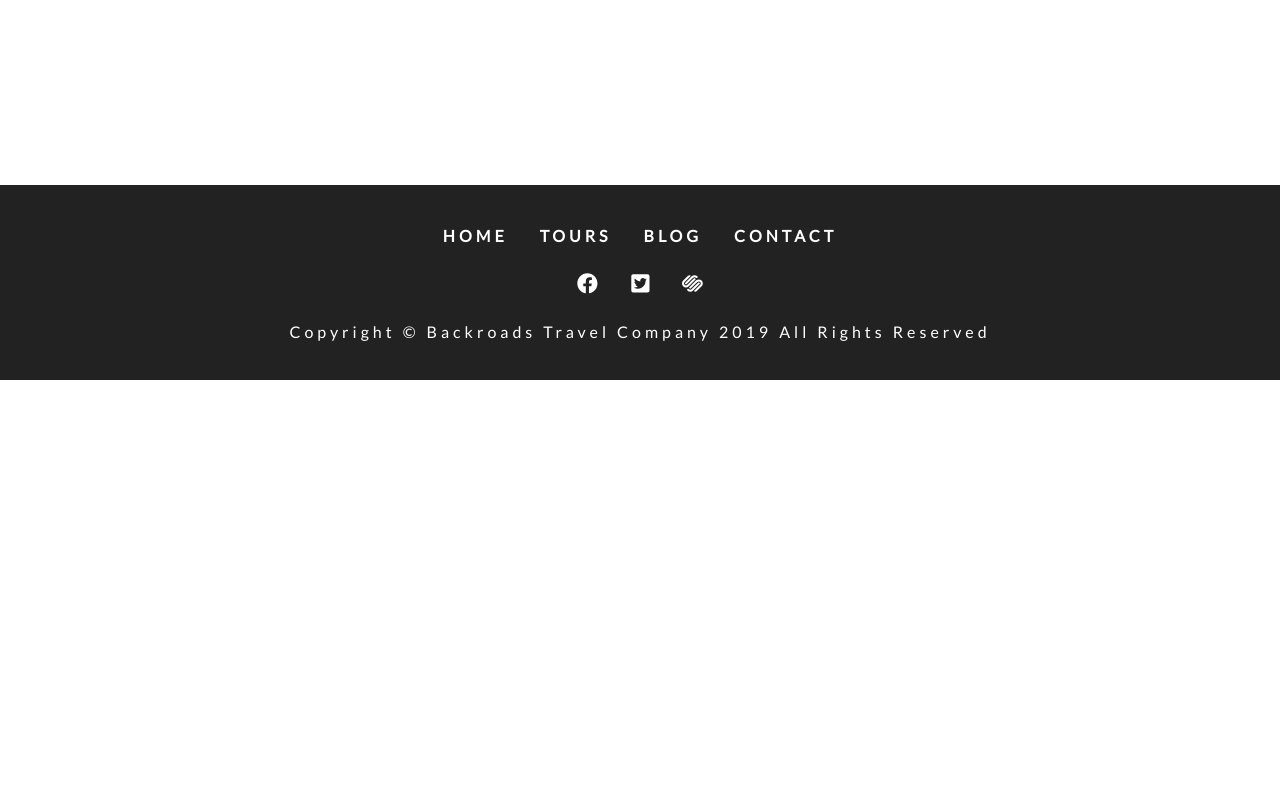
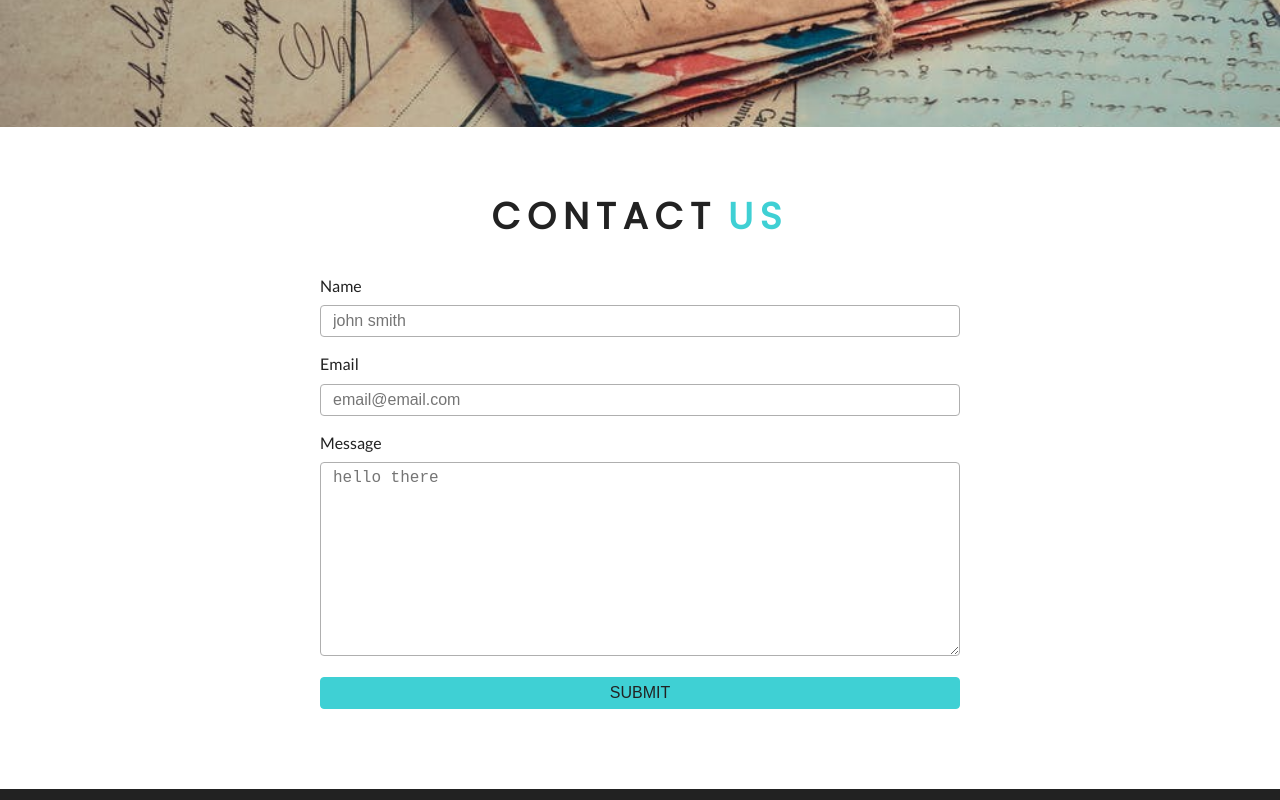
Before and after one commit to FromZeroToCicero/gatsby-backroads, a Gatsby site: page /contact in a window 1280 px wide. Shown: the part 420-1220 px from the top of the page. Before the commit the page ends 800 px from the top, so only its background shows below. Built offline with nearby package versions, Linux system fonts and the light colour scheme; Gatsby itself is replaced by a stand-in of ours.

Commit message:
Added contact form + page transitions + connect with contentful

```diff
--- a/gatsby-config.js
+++ b/gatsby-config.js
@@ -3,6 +3,9 @@
  *
  * See: https://www.gatsbyjs.org/docs/gatsby-config/
  */
+require("dotenv").config({
+  path: `.env.${process.env.NODE_ENV}`,
+});
 
 module.exports = {
   /* Your site config here */
@@ -20,7 +23,15 @@ module.exports = {
         path: `${__dirname}/src/images`,
       },
     },
+    {
+      resolve: "gatsby-source-contentful",
+      options: {
+        spaceId: process.env.CONTENTFUL_SPACEID,
+        accessToken: process.env.CONTENTFUL_ACCESS_TOKEN,
+      },
+    },
     `gatsby-plugin-styled-components`,
+    `gatsby-plugin-transition-link`,
     `gatsby-transformer-sharp`,
     `gatsby-plugin-sharp`,
   ],
--- a/package.json
+++ b/package.json
@@ -19,8 +19,11 @@
     "gatsby-image": "^2.2.19",
     "gatsby-plugin-sharp": "^2.2.22",
     "gatsby-plugin-styled-components": "^3.1.5",
+    "gatsby-plugin-transition-link": "^1.13.0",
+    "gatsby-source-contentful": "^2.1.36",
     "gatsby-source-filesystem": "^2.1.22",
     "gatsby-transformer-sharp": "^2.2.14",
+    "gsap": "^2.1.3",
     "react": "^16.9.0",
     "react-dom": "^16.9.0",
     "react-icons": "^3.7.0",
--- /dev/null
+++ b/src/components/Contact/Contact.js
@@ -0,0 +1,54 @@
+import React from "react";
+import Title from "../Title";
+import styles from "../../styles/contact.module.css";
+
+const Contact = () => {
+  return (
+    <section className={styles.contact}>
+      <Title title="contact" subtitle="us" />
+      <div className={styles.center}>
+        <form
+          className={styles.form}
+          action="https://formspree.io/wannabegeek@gmail.com"
+          method="POST"
+        >
+          <div>
+            <label htmlFor="name">Name</label>
+            <input
+              type="text"
+              name="name"
+              id="name"
+              className={styles.formControl}
+              placeholder="john smith"
+            />
+          </div>
+          <div>
+            <label htmlFor="email">Email</label>
+            <input
+              type="email"
+              name="email"
+              id="email"
+              className={styles.formControl}
+              placeholder="email@email.com"
+            />
+          </div>
+          <div>
+            <label htmlFor="message">Message</label>
+            <textarea
+              name="message"
+              id="message"
+              rows="10"
+              className={styles.formControl}
+              placeholder="hello there"
+            ></textarea>
+          </div>
+          <div>
+            <input type="submit" value="Submit" className={styles.submit} />
+          </div>
+        </form>
+      </div>
+    </section>
+  );
+};
+
+export default Contact;
--- a/src/components/Footer.js
+++ b/src/components/Footer.js
@@ -1,5 +1,5 @@
 import React from "react";
-import { Link } from "gatsby";
+import AniLink from "gatsby-plugin-transition-link/AniLink";
 import styles from "../styles/footer.module.css";
 import links from "../constants/links";
 import socialIcons from "../constants/social-icons";
@@ -10,9 +10,9 @@ const Footer = () => {
       <div className={styles.links}>
         {links.map((item, index) => {
           return (
-            <Link key={index} to={item.path}>
+            <AniLink fade key={index} to={item.path}>
               {item.text}
-            </Link>
+            </AniLink>
           );
         })}
       </div>
--- a/src/components/Navbar.js
+++ b/src/components/Navbar.js
@@ -1,8 +1,8 @@
 import React, { useState } from "react";
 import styles from "../styles/navbar.module.css";
 import { FaAlignRight } from "react-icons/fa";
-import { Link } from "gatsby";
 import links from "../constants/links";
+import AniLink from "gatsby-plugin-transition-link/AniLink";
 import socialIcons from "../constants/social-icons";
 import logo from "../images/logo.svg";
 
@@ -32,7 +32,9 @@ const Navbar = () => {
           {links.map((item, index) => {
             return (
               <li key={index}>
-                <Link to={item.path}>{item.text}</Link>
+                <AniLink fade to={item.path}>
+                  {item.text}
+                </AniLink>
               </li>
             );
           })}
--- a/src/pages/404.js
+++ b/src/pages/404.js
@@ -1,17 +1,17 @@
 import React from "react";
 import Layout from "../components/Layout";
 import styles from "../styles/error.module.css";
-import { Link } from "gatsby";
 import Banner from "../components/Banner";
+import AniLink from "gatsby-plugin-transition-link/AniLink";
 
 const ErrorPage = () => {
   return (
     <Layout>
       <header className={styles.error}>
         <Banner title="Oops it's a dead end">
-          <Link to="/" className="btn-white">
+          <AniLink fade to="/" className="btn-white">
             Back to home page
-          </Link>
+          </AniLink>
         </Banner>
       </header>
     </Layout>
--- a/src/pages/contact.js
+++ b/src/pages/contact.js
@@ -1,8 +1,28 @@
 import React from "react";
+import { graphql } from "gatsby";
 import Layout from "../components/Layout";
+import SimpleHero from "../components/SimpleHero";
+import Contact from "../components/Contact/Contact";
 
-const contact = () => {
-  return <Layout>hello contact page</Layout>;
+const contact = ({ data }) => {
+  return (
+    <Layout>
+      <SimpleHero img={data.contactImg.childImageSharp.fluid} />
+      <Contact />
+    </Layout>
+  );
 };
 
+export const getImage = graphql`
+  query {
+    contactImg: file(relativePath: { eq: "connectBcg.jpeg" }) {
+      childImageSharp {
+        fluid(maxWidth: 4160, quality: 90) {
+          ...GatsbyImageSharpFluid_withWebp
+        }
+      }
+    }
+  }
+`;
+
 export default contact;
```
Also changed, not shown: src/pages/blog.js (+20 -2 lines), src/pages/index.js (+4 -3 lines), src/pages/tours.js (+20 -2 lines), 2 other files.
